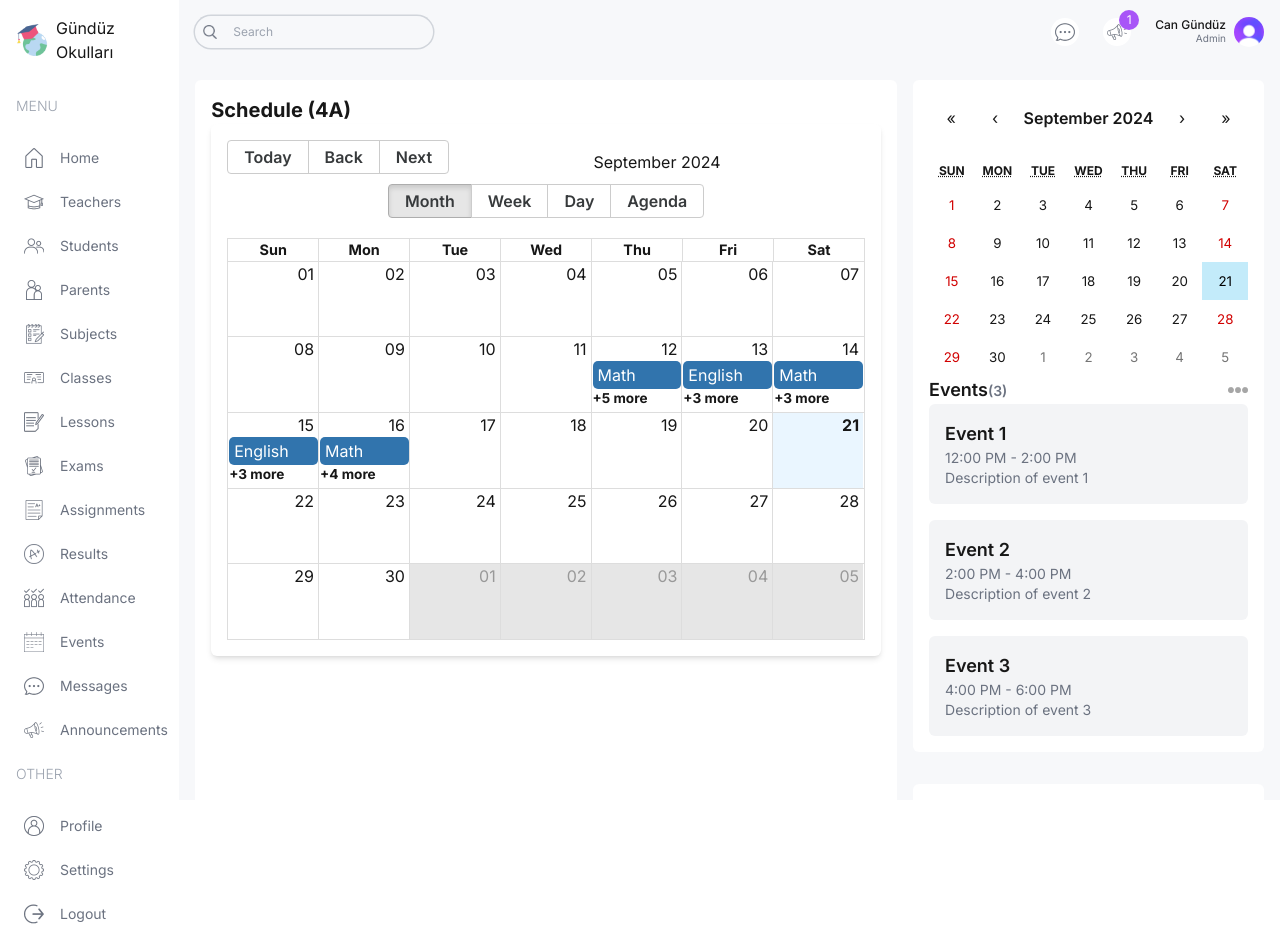
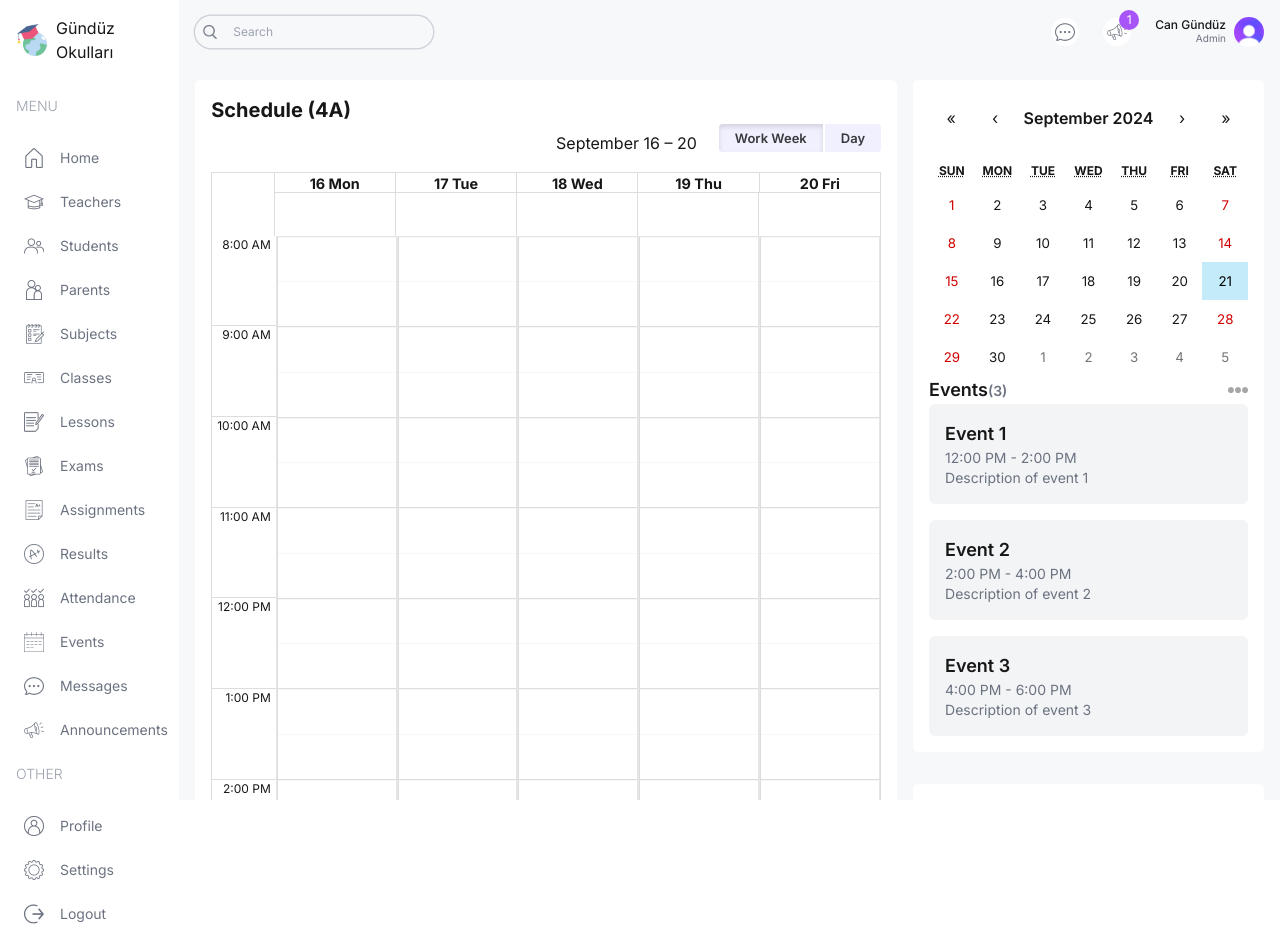
Before and after one commit to cangndz75/SchoolManagementUI, a Next.js app: page /student in a window 1280 px wide. Built offline with nearby package versions, Linux system fonts and the light colour scheme.

Commit message:
Dashboard v3.1 | Calendar changes | 1.0.3.1

```diff
--- a/src/app/globals.css
+++ b/src/app/globals.css
@@ -61,19 +61,45 @@ body {
   margin-bottom: 10px;
 }
 
-.rbc-header {
-  background-color: var(--background);
-  color: var(--foreground);
-  font-weight: 600;
-  border-bottom: 2px solid var(--foreground);
+.rbc-time-content{
+  border: none !important;
+}
+
+.rbc-time-gutter.rbc-time-column{
+  font-size: 12px !important;
+}
+
+.rbc-btn-group:first-child{
+  display: none !important;
+}
+
+.rbc-toolbar-label{
+  padding: 0px 20px !important;
+  text-align: right !important;
+}
+
+.rbc-btn-group:last-child{
+  font-size: 13px !important;
+}
+
+.rbc-btn-group:last-child button{
+  border: none !important;
+  background-color:  #f1f0ff !important;
+  margin-left: 2px !important;
 }
 
 .rbc-event {
-  background-color: #C3EBFA; /* Light blue for events */
   border: none;
   color: black;
-  padding: 5px;
-  border-radius: 4px;
+  padding: 10px;
+  margin: 10px;
+  width: 99%;
+}
+
+.rbc-event-label{
+  color:gray !important;
+  margin-bottom: 5px !important;
+
 }
 
 .rbc-event:hover {
@@ -83,3 +109,35 @@ body {
 .rbc-day-slot {
   border: 1px solid rgba(0, 0, 0, 0.1);
 }
+
+.rbc-event:nth-child(1) {
+  background-color: #b3e6ff !important; /* Daha koyu mavi */
+}
+
+.rbc-event:nth-child(2) {
+  background-color: #f9f5c8 !important; /* Daha koyu sarı */
+}
+
+.rbc-event:nth-child(3) {
+  background-color: #d9d6ff !important; /* Daha koyu mor */
+}
+
+.rbc-event:nth-child(4) {
+  background-color: #f9c2e8 !important; /* Daha koyu pembe */
+}
+
+.rbc-event:nth-child(5) {
+  background-color: #b3e6ff !important; /* Daha koyu mavi */
+}
+
+.rbc-event:nth-child(6) {
+  background-color: #f9f5c8 !important; /* Daha koyu sarı */
+}
+
+.rbc-event:nth-child(7) {
+  background-color: #d9d6ff !important; /* Daha koyu mor */
+}
+
+.rbc-event:nth-child(8) {
+  background-color: #f9c2e8 !important; /* Daha koyu pembe */
+}
--- a/src/components/BigCalendar.tsx
+++ b/src/components/BigCalendar.tsx
@@ -1,38 +1,31 @@
 "use client";
 import { useState } from "react";
-import { Calendar, momentLocalizer, Views } from "react-big-calendar";
-import { calendarEvents } from "../lib/data"; // Make sure this path is correct
+import { Calendar, momentLocalizer, View, Views } from "react-big-calendar";
+import { calendarEvents } from "../lib/data";
 import moment from "moment";
 import "react-big-calendar/lib/css/react-big-calendar.css";
 
 const localizer = momentLocalizer(moment);
 
 const BigCalendar = () => {
-  const [view, setView] = useState<(typeof Views)[keyof typeof Views]>(
-    Views.MONTH
-  ); // Set initial view
-
-  const handleOnChangeView = (newView: (typeof Views)[keyof typeof Views]) => {
-    // Explicitly type newView
-    console.log("View changed to:", newView);
-    setView(newView);
+  const [view, setView] = useState<View>(Views.WORK_WEEK);
+  const handleOnChangeView = (selectedView: View) => {
+    setView(selectedView);
   };
 
   return (
-    <div className="bg-white p-4 rounded-md shadow-md">
     <Calendar
       localizer={localizer}
       events={calendarEvents}
       startAccessor="start"
       endAccessor="end"
-        views={[Views.MONTH, Views.WEEK, Views.DAY, Views.AGENDA]} // Include AGENDA if needed
-        view={view} // Control the current view
-        onView={handleOnChangeView} // Handle view change
-        style={{ height: 500 }}
-        defaultDate={new Date()} // Optional: Set the default date
-        popup // Enables event popup on click
+      views={["work_week", "day"]}
+      view={view}
+      onView={handleOnChangeView}
+      style={{ height: "98%" }}
+      min={new Date(2025, 1, 0, 8, 0, 0)}
+      max={new Date(2025, 1, 0, 17, 0, 0)}
     />
-    </div>
   );
 };
 
--- a/src/lib/data.ts
+++ b/src/lib/data.ts
@@ -921,139 +921,139 @@ export const calendarEvents = [
   {
     title: "Math",
     allDay: false,
-    start: new Date(2024, 8, 12, 8, 0),
-    end: new Date(2024, 8, 12, 8, 45),
+    start: new Date(2024, 8, 23, 8, 0),
+    end: new Date(2024, 8, 23, 8, 45),
   },
   {
     title: "English",
     allDay: false,
-    start: new Date(2024, 8, 12, 9, 0),
-    end: new Date(2024, 8, 12, 9, 45),
+    start: new Date(2024, 8, 23, 9, 0),
+    end: new Date(2024, 8, 23, 9, 45),
   },
   {
     title: "Biology",
     allDay: false,
-    start: new Date(2024, 8, 12, 10, 0),
-    end: new Date(2024, 8, 12, 10, 45),
+    start: new Date(2024, 8, 23, 10, 0),
+    end: new Date(2024, 8, 23, 10, 45),
   },
   {
     title: "Physics",
     allDay: false,
-    start: new Date(2024, 8, 12, 11, 0),
-    end: new Date(2024, 8, 12, 11, 45),
+    start: new Date(2024, 8, 23, 11, 0),
+    end: new Date(2024, 8, 23, 11, 45),
   },
   {
     title: "Chemistry",
     allDay: false,
-    start: new Date(2024, 8, 12, 13, 0),
-    end: new Date(2024, 8, 12, 13, 45),
+    start: new Date(2024, 8, 23, 13, 0),
+    end: new Date(2024, 8, 23, 13, 45),
   },
   {
     title: "History",
     allDay: false,
-    start: new Date(2024, 8, 12, 14, 0),
-    end: new Date(2024, 8, 12, 14, 45),
+    start: new Date(2024, 8, 23, 14, 0),
+    end: new Date(2024, 8, 23, 14, 45),
   },
   {
     title: "English",
     allDay: false,
-    start: new Date(2024, 8, 13, 9, 0),
-    end: new Date(2024, 8, 13, 9, 45),
+    start: new Date(2024, 8, 24, 9, 0),
+    end: new Date(2024, 8, 24, 9, 45),
   },
   {
     title: "Biology",
     allDay: false,
-    start: new Date(2024, 8, 13, 10, 0),
-    end: new Date(2024, 8, 13, 10, 45),
+    start: new Date(2024, 8, 24, 10, 0),
+    end: new Date(2024, 8, 24, 10, 45),
   },
   {
     title: "Physics",
     allDay: false,
-    start: new Date(2024, 8, 13, 11, 0),
-    end: new Date(2024, 8, 13, 11, 45),
+    start: new Date(2024, 8, 24, 11, 0),
+    end: new Date(2024, 8, 24, 11, 45),
   },
   {
     title: "History",
     allDay: false,
-    start: new Date(2024, 8, 13, 14, 0),
-    end: new Date(2024, 8, 13, 14, 45),
+    start: new Date(2024, 8, 24, 14, 0),
+    end: new Date(2024, 8, 24, 14, 45),
   },
   {
     title: "Math",
     allDay: false,
-    start: new Date(2024, 8, 14, 8, 0),
-    end: new Date(2024, 8, 14, 8, 45),
+    start: new Date(2024, 8, 25, 8, 0),
+    end: new Date(2024, 8, 25, 8, 45),
   },
   {
     title: "Biology",
     allDay: false,
-    start: new Date(2024, 8, 14, 10, 0),
-    end: new Date(2024, 8, 14, 10, 45),
+    start: new Date(2024, 8, 25, 10, 0),
+    end: new Date(2024, 8, 25, 10, 45),
   },
   {
     title: "Chemistry",
     allDay: false,
-    start: new Date(2024, 8, 14, 13, 0),
-    end: new Date(2024, 8, 14, 13, 45),
+    start: new Date(2024, 8, 25, 13, 0),
+    end: new Date(2024, 8, 25, 13, 45),
   },
   {
     title: "History",
     allDay: false,
-    start: new Date(2024, 8, 14, 14, 0),
-    end: new Date(2024, 8, 14, 14, 45),
+    start: new Date(2024, 8, 25, 14, 0),
+    end: new Date(2024, 8, 25, 14, 45),
   },
   {
     title: "English",
     allDay: false,
-    start: new Date(2024, 8, 15, 9, 0),
-    end: new Date(2024, 8, 15, 9, 45),
+    start: new Date(2024, 8, 26, 9, 0),
+    end: new Date(2024, 8, 26, 9, 45),
   },
   {
     title: "Biology",
     allDay: false,
-    start: new Date(2024, 8, 15, 10, 0),
-    end: new Date(2024, 8, 15, 10, 45),
+    start: new Date(2024, 8, 26, 10, 0),
+    end: new Date(2024, 8, 26, 10, 45),
   },
   {
     title: "Physics",
     allDay: false,
-    start: new Date(2024, 8, 15, 11, 0),
-    end: new Date(2024, 8, 15, 11, 45),
+    start: new Date(2024, 8, 26, 11, 0),
+    end: new Date(2024, 8, 26, 11, 45),
   },
   {
     title: "History",
     allDay: false,
-    start: new Date(2024, 8, 15, 14, 0),
-    end: new Date(2024, 8, 15, 14, 45),
+    start: new Date(2024, 8, 26, 14, 0),
+    end: new Date(2024, 8, 26, 14, 45),
   },
   {
     title: "Math",
     allDay: false,
-    start: new Date(2024, 8, 16, 8, 0),
-    end: new Date(2024, 8, 16, 8, 45),
+    start: new Date(2024, 8, 27, 8, 0),
+    end: new Date(2024, 8, 27, 8, 45),
   },
   {
     title: "English",
     allDay: false,
-    start: new Date(2024, 8, 16, 9, 0),
-    end: new Date(2024, 8, 16, 9, 45),
+    start: new Date(2024, 8, 27, 9, 0),
+    end: new Date(2024, 8, 27, 9, 45),
   },
   {
     title: "Physics",
     allDay: false,
-    start: new Date(2024, 8, 16, 11, 0),
-    end: new Date(2024, 8, 16, 11, 45),
+    start: new Date(2024, 8, 27, 11, 0),
+    end: new Date(2024, 8, 27, 11, 45),
   },
   {
     title: "Chemistry",
     allDay: false,
-    start: new Date(2024, 8, 16, 13, 0),
-    end: new Date(2024, 8, 16, 13, 45),
+    start: new Date(2024, 8, 27, 13, 0),
+    end: new Date(2024, 8, 27, 13, 45),
   },
   {
     title: "History",
     allDay: false,
-    start: new Date(2024, 8, 16, 14, 0),
-    end: new Date(2024, 8, 16, 14, 45),
+    start: new Date(2024, 8, 27, 14, 0),
+    end: new Date(2024, 8, 27, 14, 45),
   },
 ];
```
Lines whose indentation alone changed are shown as unchanged.
